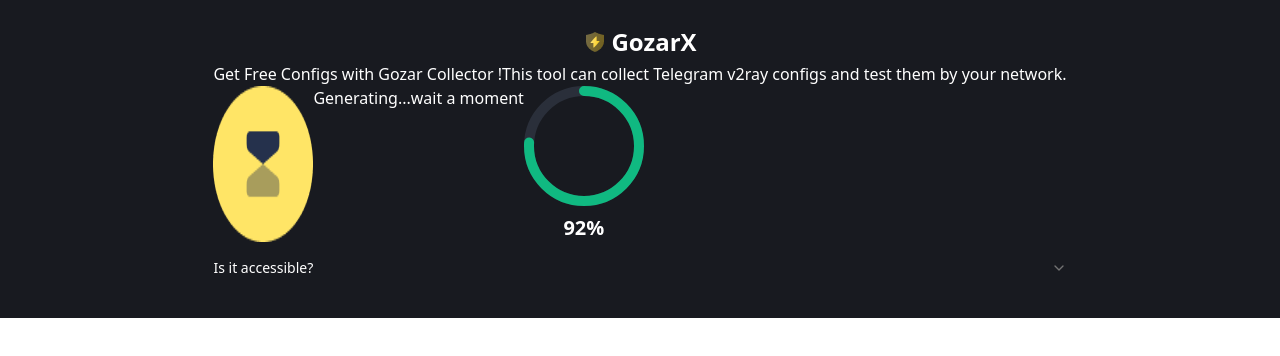
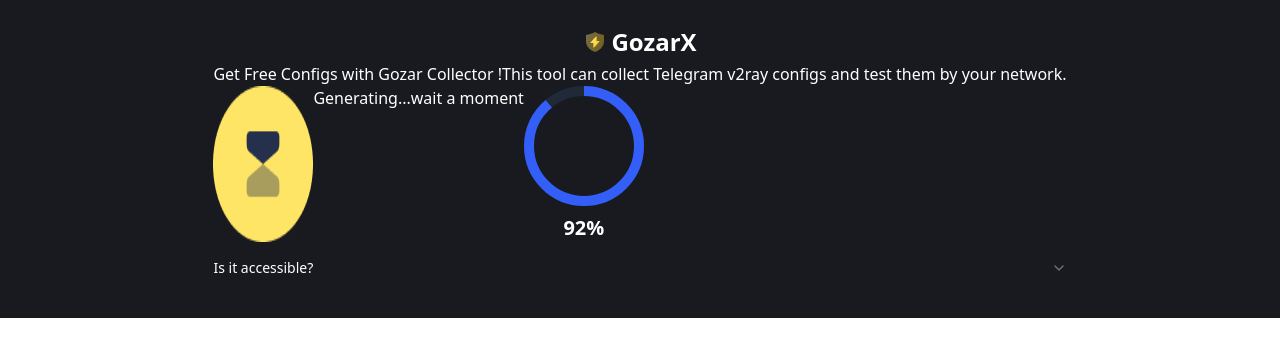
Before and after one commit to scowio/FrontGozar, a Next.js app: page / in a window 1280 px wide. Both pictures are taken after a click on the button "Generate Configs". Shown: the top 356 px of the page. Built offline with nearby package versions, Linux system fonts and the light colour scheme; no server answers.

Commit message:
feat: refactor ProgressCircle component for improved animation and color handling

```diff
--- a/components/progress-bar.jsx
+++ b/components/progress-bar.jsx
@@ -1,32 +1,40 @@
-import { useState, useEffect } from 'react'
+import { useEffect, useRef, useState } from 'react'
 
-export default function ProgressBar({ duration , size = 120, stroke = 10 }) {
-    const [percent, setPercent] = useState(0)
+export default function ProgressCircle({
+  duration = 3000,
+  size = 120,
+  stroke = 10
+}) {
+  const [percent, setPercent] = useState(0)
+  const rafRef = useRef(null)
 
   useEffect(() => {
     let start = null
+    cancelAnimationFrame(rafRef.current)
 
-    const animate = ts => {
+    const step = ts => {
       if (!start) start = ts
-      const progress = ts - start
-      const current = Math.min((progress / duration) * 100, 100)
-      setPercent(current)
-
-      if (current < 100) requestAnimationFrame(animate)
+      const elapsed = ts - start
+      const p = Math.min((elapsed / duration) * 100, 100)
+      setPercent(p)
+      if (p < 100) rafRef.current = requestAnimationFrame(step)
     }
 
-    requestAnimationFrame(animate)
+    rafRef.current = requestAnimationFrame(step)
+    return () => cancelAnimationFrame(rafRef.current)
   }, [duration])
 
-  const radius = (size - stroke) / 2
+  const half = size / 2
+  const radius = half - stroke / 2
   const circumference = 2 * Math.PI * radius
-  const offset = circumference - (percent / 100) * circumference
+  const offset = circumference * (1 - percent / 100)
 
   const getColor = p => {
-    if (p < 25) return '#ef4444'
-    if (p < 50) return '#f59e0b'
-    if (p < 75) return '#3b82f6'
-    return '#10b981'
+    if (p < 25) return '#22BB9C'
+    if (p < 50) return '#FACC15'
+    if (p < 60) return '#FB9400'
+    if (p < 75) return '#FF4D67'
+    return '#335EF7'
   }
 
   return (
@@ -34,32 +42,35 @@
       <svg
         width={size}
         height={size}
-        className="transform -rotate-90"
+        viewBox={`0 0 ${size} ${size}`}
+        role="img"
+        aria-label={`Progress ${Math.round(percent)} percent`}
       >
-        <circle
-          stroke="#2a2f3a"
-          fill="transparent"
-          strokeWidth={stroke}
-          r={radius}
-          cx={size / 2}
-          cy={size / 2}
-        />
-
-        <circle
-          stroke={getColor(percent)}
-          fill="transparent"
-          strokeWidth={stroke}
-          strokeLinecap="round"
-          r={radius}
-          cx={size / 2}
-          cy={size / 2}
-          strokeDasharray={circumference}
-          strokeDashoffset={offset}
-          className="transition-all duration-150"
-        />
+        <g transform={`rotate(-90 ${half} ${half})`}>
+          <circle
+            cx={half}
+            cy={half}
+            r={radius}
+            stroke="#1f2937"
+            strokeWidth={stroke}
+            fill="none"
+          />
+          <circle
+            cx={half}
+            cy={half}
+            r={radius}
+            stroke={getColor(percent)}
+            strokeWidth={stroke}
+            strokeLinecap="butt"
+            strokeDasharray={`${circumference} ${circumference}`}
+            strokeDashoffset={offset}
+            fill="none"
+            style={{ transition: 'stroke-dashoffset 120ms linear, stroke 200ms linear' }}
+          />
+        </g>
       </svg>
 
-      <span className="text-white text-xl font-semibold mt-2">
+      <span className="text-white text-xl font-semibold mt-2 select-none">
         {Math.round(percent)}%
       </span>
     </div>
```
